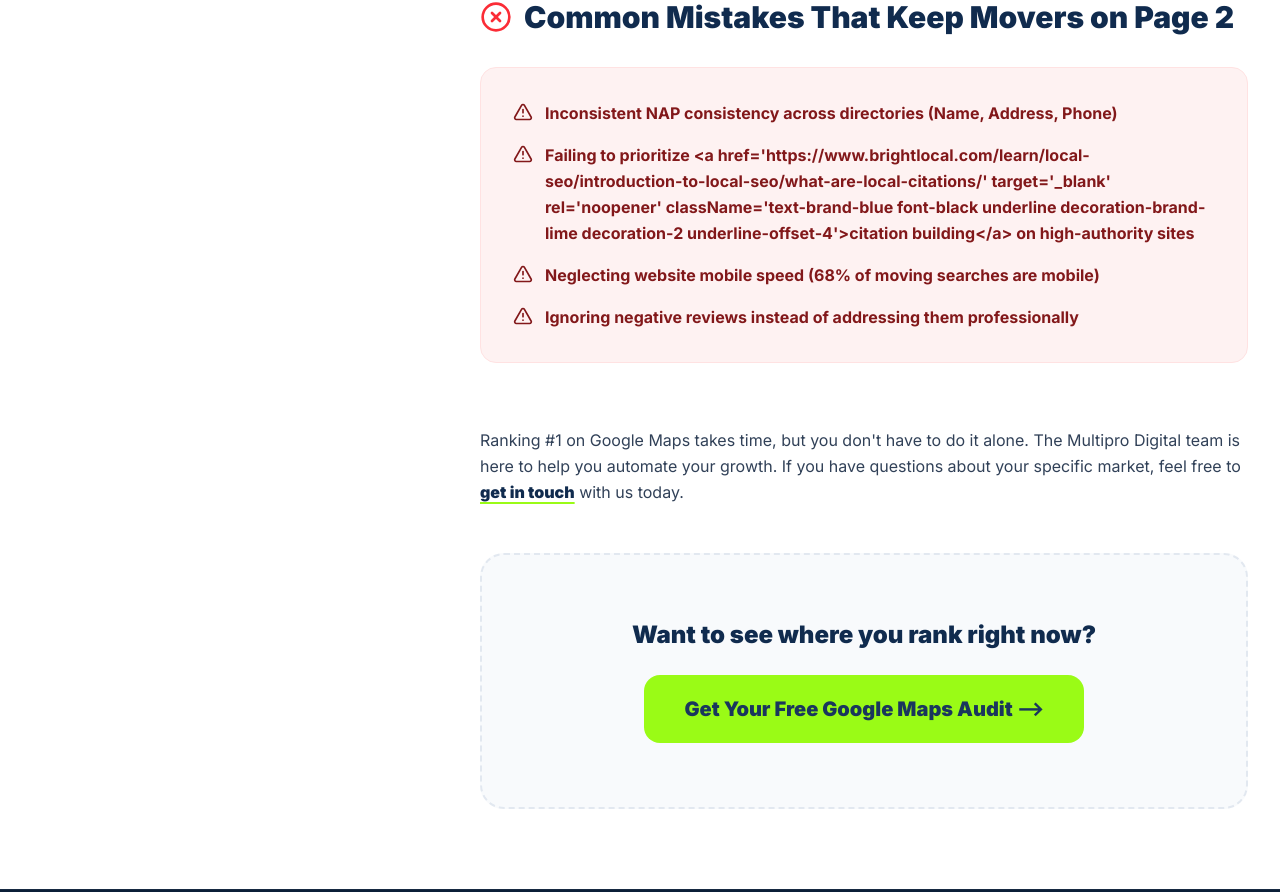
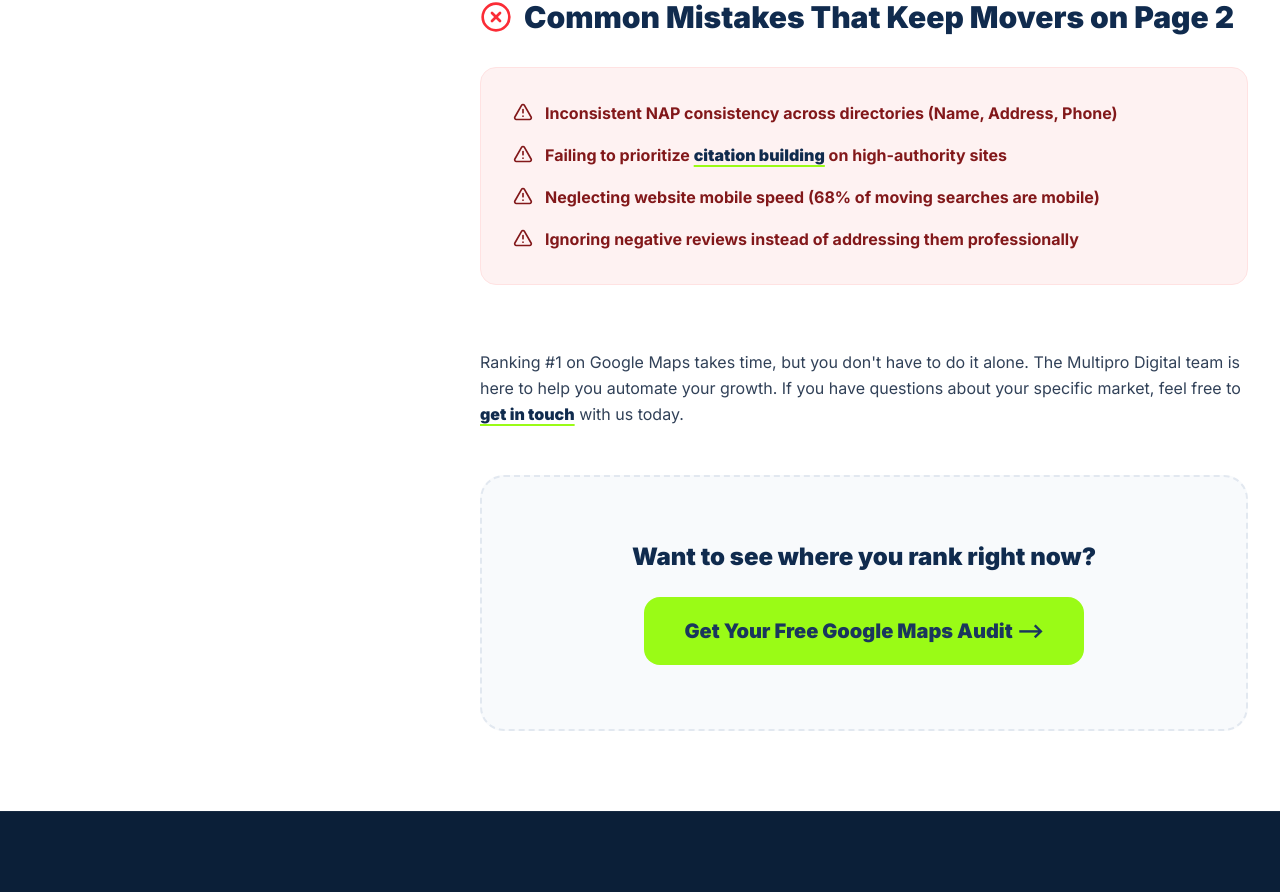
Before and after one commit to mahabubkabir40-ai/multipro-digital, a Next.js app: page /movers-marketing-tips/how-to-rank-google-maps-moving-companies in a window 1280 px wide. Shown: the part 2573-3465 px from the top of the page. Built offline with nearby package versions, Linux system fonts and the light colour scheme; a web font is replaced by a local one.

Commit message:
SEO: Fix external link rendering and gitignore

```diff
--- a/src/app/movers-marketing-tips/how-to-rank-google-maps-moving-companies/page.tsx
+++ b/src/app/movers-marketing-tips/how-to-rank-google-maps-moving-companies/page.tsx
@@ -213,7 +213,7 @@ export default function MarketingTipsPage() {
                 <div className="bg-red-50 border border-red-100 p-8 rounded-2xl space-y-4 mb-16">
                   {[
                     "Inconsistent NAP consistency across directories (Name, Address, Phone)",
-                    "Failing to prioritize <a href='https://www.brightlocal.com/learn/local-seo/introduction-to-local-seo/what-are-local-citations/' target='_blank' rel='noopener' className='text-brand-blue font-black underline decoration-brand-lime decoration-2 underline-offset-4'>citation building</a> on high-authority sites",
+                    <span key="citation">Failing to prioritize <a href='https://www.brightlocal.com/learn/local-seo/introduction-to-local-seo/what-are-local-citations/' target='_blank' rel='noopener' className='text-brand-blue font-black underline decoration-brand-lime decoration-2 underline-offset-4 hover:text-brand-lime transition-colors'>citation building</a> on high-authority sites</span>,
                     "Neglecting website mobile speed (68% of moving searches are mobile)",
                     "Ignoring negative reviews instead of addressing them professionally"
                   ].map((mistake, i) => (
```
